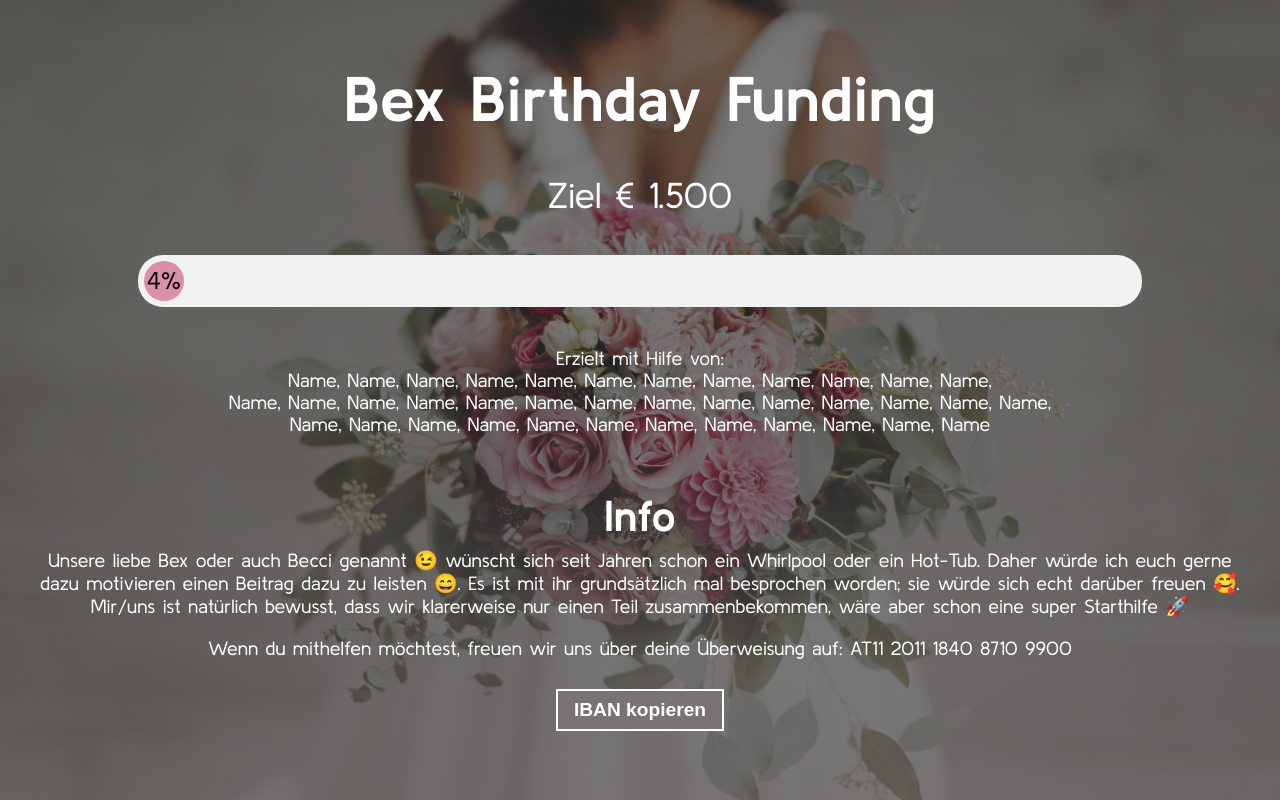
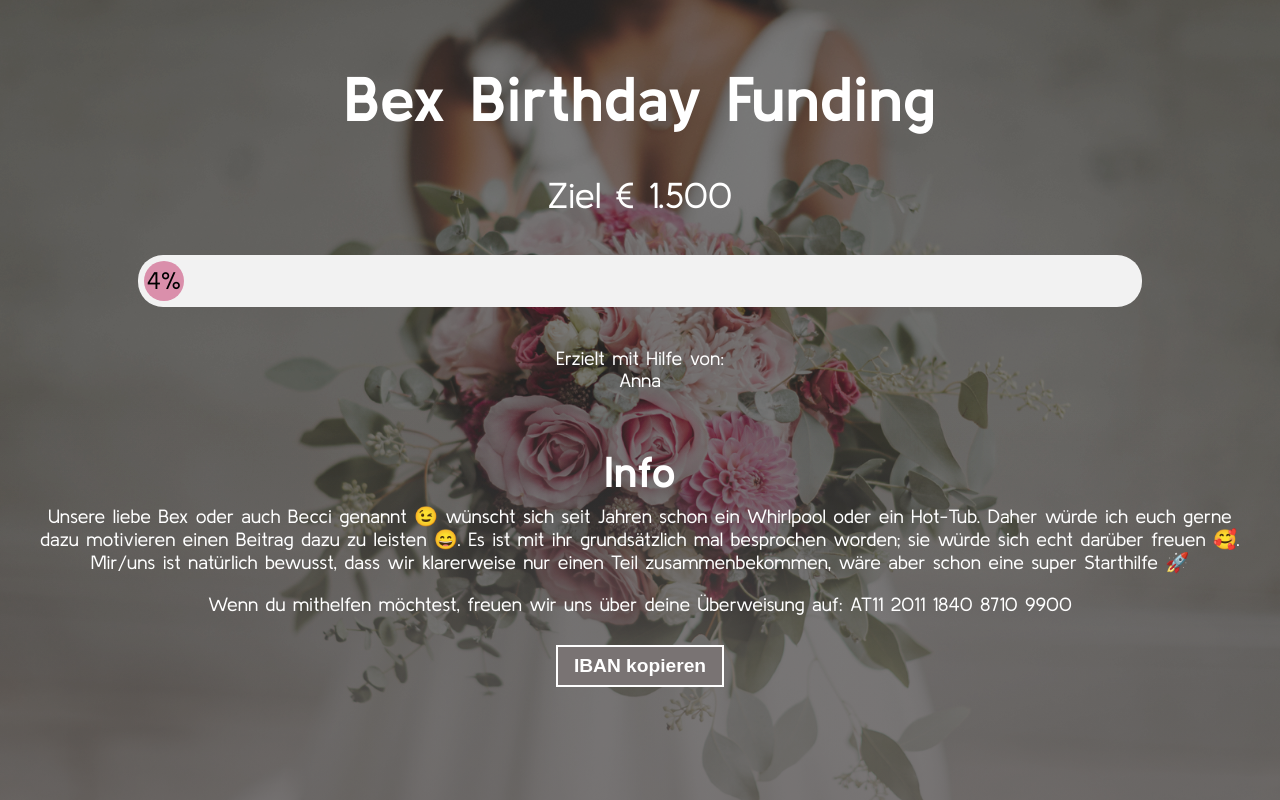
Before and after one commit to mad0mex/bex30er, a plain HTML site: page index.html in a window 1280 px wide. Drawn offline with Linux system fonts and the light colour scheme.

Commit message:
Update index.html

```diff
--- a/index.html
+++ b/index.html
@@ -9,9 +9,7 @@
 
         :root {
             --progress-width: 0%;
-            --donor-list: "Name", "Name", "Name", "Name", "Name", "Name", "Name", "Name", "Name", "Name", "Name", "Name",
-            "Name", "Name", "Name", "Name", "Name", "Name", "Name", "Name", "Name", "Name", "Name", "Name", "Name", "Name",
-            "Name", "Name", "Name", "Name", "Name", "Name", "Name", "Name", "Name", "Name", "Name", "Name";
+            --donor-list: "Anna";
         }
 
         body, html {
```
